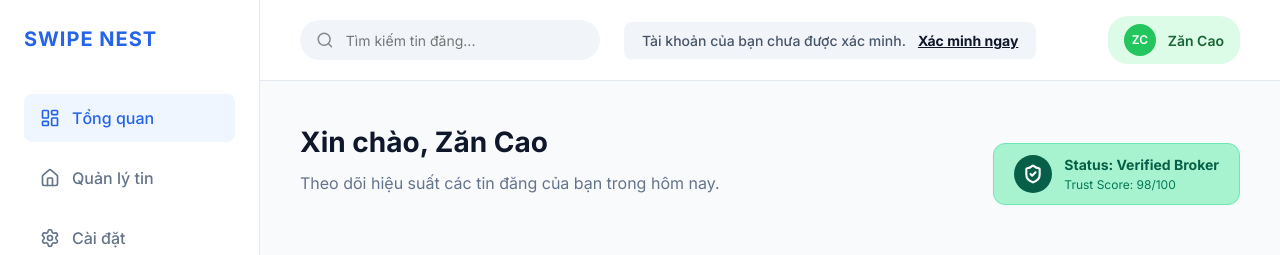
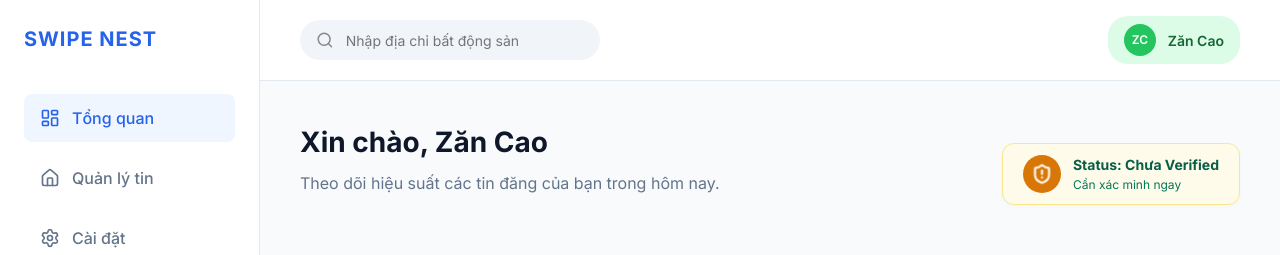
Before and after one commit to FGApollo/RealEstate_Project, a React (Vite) app: page /sale/overview in a window 1280 px wide. Shown: the top 255 px of the page. Built offline with nearby package versions, Linux system fonts and the light colour scheme; no server answers.

Commit message:
fix verified banner

```diff
--- a/src/pages/AgentOverview.css
+++ b/src/pages/AgentOverview.css
@@ -311,30 +311,112 @@
   margin-bottom: 32px;
 }
 
-/* Grey Unverified Banner Placeholder (in header topbar) */
-.agent-dashboard .unverified-banner-placeholder {
-  background-color: #f1f5f9;
-  color: #475569;
-  padding: 8px 18px;
-  border-radius: 8px;
-  font-size: 14px;
-  font-weight: 500;
-  display: flex;
-  align-items: center;
-  box-shadow: 0 1px 2px rgba(0,0,0,0.02);
-  margin-right: auto;
-  margin-left: 24px;
+/* Unverified Status Card & Tooltip in Dashboard */
+.agent-dashboard .unverified-status-container {
+  position: relative;
+  display: inline-block;
 }
 
-.agent-dashboard .unverified-banner-placeholder a {
-  color: #0f172a;
+.agent-dashboard .verified-broker-placeholder.unverified {
+  background-color: #fffbeb; /* light warning amber */
+  border: 1px solid #fde68a;
+  color: #b45309;
+  cursor: pointer;
+  transition: all 0.2s ease;
+}
+
+.agent-dashboard .verified-broker-placeholder.unverified:hover {
+  background-color: #fef3c7;
+  border-color: #fcd34d;
+  transform: translateY(-1px);
+  box-shadow: 0 4px 6px -1px rgba(180, 83, 9, 0.08);
+}
+
+.agent-dashboard .verified-badge-icon.warning {
+  background-color: #d97706; /* warning dark orange */
+}
+
+.agent-dashboard .verified-badge-icon.warning svg {
+  animation: pulse-alert 2s infinite ease-in-out;
+}
+
+@keyframes pulse-alert {
+  0% {
+    transform: scale(1);
+    opacity: 0.9;
+  }
+  50% {
+    transform: scale(1.1);
+    opacity: 1;
+  }
+  100% {
+    transform: scale(1);
+    opacity: 0.9;
+  }
+}
+
+.agent-dashboard .notification-tooltip {
+  position: absolute;
+  top: calc(100% + 10px);
+  right: 0;
+  background-color: white;
+  border: 1px solid #e2e8f0;
+  border-radius: 12px;
+  padding: 12px 16px;
+  width: 250px;
+  box-shadow: 0 10px 15px -3px rgba(0, 0, 0, 0.08), 0 4px 6px -2px rgba(0, 0, 0, 0.04);
+  z-index: 99;
+  opacity: 0;
+  visibility: hidden;
+  transform: translateY(-8px);
+  transition: all 0.25s cubic-bezier(0.4, 0, 0.2, 1);
+}
+
+/* Tooltip triangle indicator */
+.agent-dashboard .notification-tooltip::before {
+  content: '';
+  position: absolute;
+  top: -6px;
+  right: 32px;
+  width: 10px;
+  height: 10px;
+  background-color: white;
+  border-left: 1px solid #e2e8f0;
+  border-top: 1px solid #e2e8f0;
+  transform: rotate(45deg);
+}
+
+.agent-dashboard .unverified-status-container:hover .notification-tooltip {
+  opacity: 1;
+  visibility: visible;
+  transform: translateY(0);
+}
+
+.agent-dashboard .tooltip-content {
+  display: flex;
+  flex-direction: column;
+  gap: 6px;
+  font-size: 13px;
+  line-height: 1.5;
+  color: #475569;
+  text-align: left;
+}
+
+.agent-dashboard .tooltip-text {
+  font-weight: 500;
+}
+
+.agent-dashboard .tooltip-action {
+  color: #2563eb;
   font-weight: 700;
   text-decoration: underline;
-  margin-left: 12px;
+  cursor: pointer;
+  transition: color 0.2s ease;
+  width: fit-content;
 }
 
-.agent-dashboard .unverified-banner-placeholder a:hover {
-  color: #2563eb;
+.agent-dashboard .tooltip-action:hover {
+  color: #1d4ed8;
 }
 
 /* Green Verified Broker Placeholder Card */
--- a/src/pages/AgentOverview.jsx
+++ b/src/pages/AgentOverview.jsx
@@ -1,5 +1,5 @@
-import React, { useState, useEffect } from 'react';
-import { Home, Eye, Heart, Search, LayoutDashboard, Settings, LogOut, ChevronRight, ShieldCheck } from 'lucide-react';
+import { useState, useEffect } from 'react';
+import { Home, Eye, Heart, Search, LayoutDashboard, Settings, LogOut, ChevronRight, ShieldAlert } from 'lucide-react';
 import './AgentOverview.css';
 
 const AgentOverview = () => {
@@ -37,12 +37,12 @@ const AgentOverview = () => {
           SWIPE NEST
         </div>
         <nav className="sidebar-nav">
-          <a href="#" className="nav-item active"><LayoutDashboard size={20}/> Tổng quan</a>
-          <a href="#" className="nav-item"><Home size={20}/> Quản lý tin</a>
-          <a href="#" className="nav-item"><Settings size={20}/> Cài đặt</a>
+          <a href="#" className="nav-item active"><LayoutDashboard size={20} /> Tổng quan</a>
+          <a href="#" className="nav-item"><Home size={20} /> Quản lý tin</a>
+          <a href="#" className="nav-item"><Settings size={20} /> Cài đặt</a>
         </nav>
         <div className="sidebar-bottom">
-          <a href="#" className="nav-item"><LogOut size={20}/> Đăng xuất</a>
+          <a href="#" className="nav-item"><LogOut size={20} /> Đăng xuất</a>
         </div>
       </aside>
 
@@ -50,11 +50,7 @@ const AgentOverview = () => {
         <header className="topbar">
           <div className="search-bar">
             <Search size={20} color="#888" />
-            <input type="text" placeholder="Tìm kiếm tin đăng..." />
-          </div>
-
-          <div className="unverified-banner-placeholder">
-            Tài khoản của bạn chưa được xác minh. <a href="#" onClick={(e) => e.preventDefault()}>Xác minh ngay</a>
+            <input type="text" placeholder="Nhập địa chỉ bất động sản" />
           </div>
 
           <div className="profile-badge">
@@ -70,13 +66,21 @@ const AgentOverview = () => {
               <p className="subtitle">Theo dõi hiệu suất các tin đăng của bạn trong hôm nay.</p>
             </div>
 
-            <div className="verified-broker-placeholder">
-              <div className="verified-badge-icon">
-                <ShieldCheck size={20} color="#ffffff" strokeWidth={2.5} />
+            <div className="unverified-status-container">
+              <div className="verified-broker-placeholder unverified">
+                <div className="verified-badge-icon warning">
+                  <ShieldAlert size={20} color="#ffffff" strokeWidth={2.5} />
+                </div>
+                <div className="verified-badge-text">
+                  <div className="verified-status-title">Status: Chưa Verified</div>
+                  <div className="verified-score-subtitle">Cần xác minh ngay</div>
+                </div>
               </div>
-              <div className="verified-badge-text">
-                <div className="verified-status-title">Status: Verified Broker</div>
-                <div className="verified-score-subtitle">Trust Score: 98/100</div>
+              <div className="notification-tooltip dashboard-tooltip">
+                <div className="tooltip-content">
+                  <span className="tooltip-text">Tài khoản của bạn chưa được xác minh.</span>
+                  <a href="#" className="tooltip-action" onClick={(e) => e.preventDefault()}>Xác minh ngay!</a>
+                </div>
               </div>
             </div>
           </div>
```
